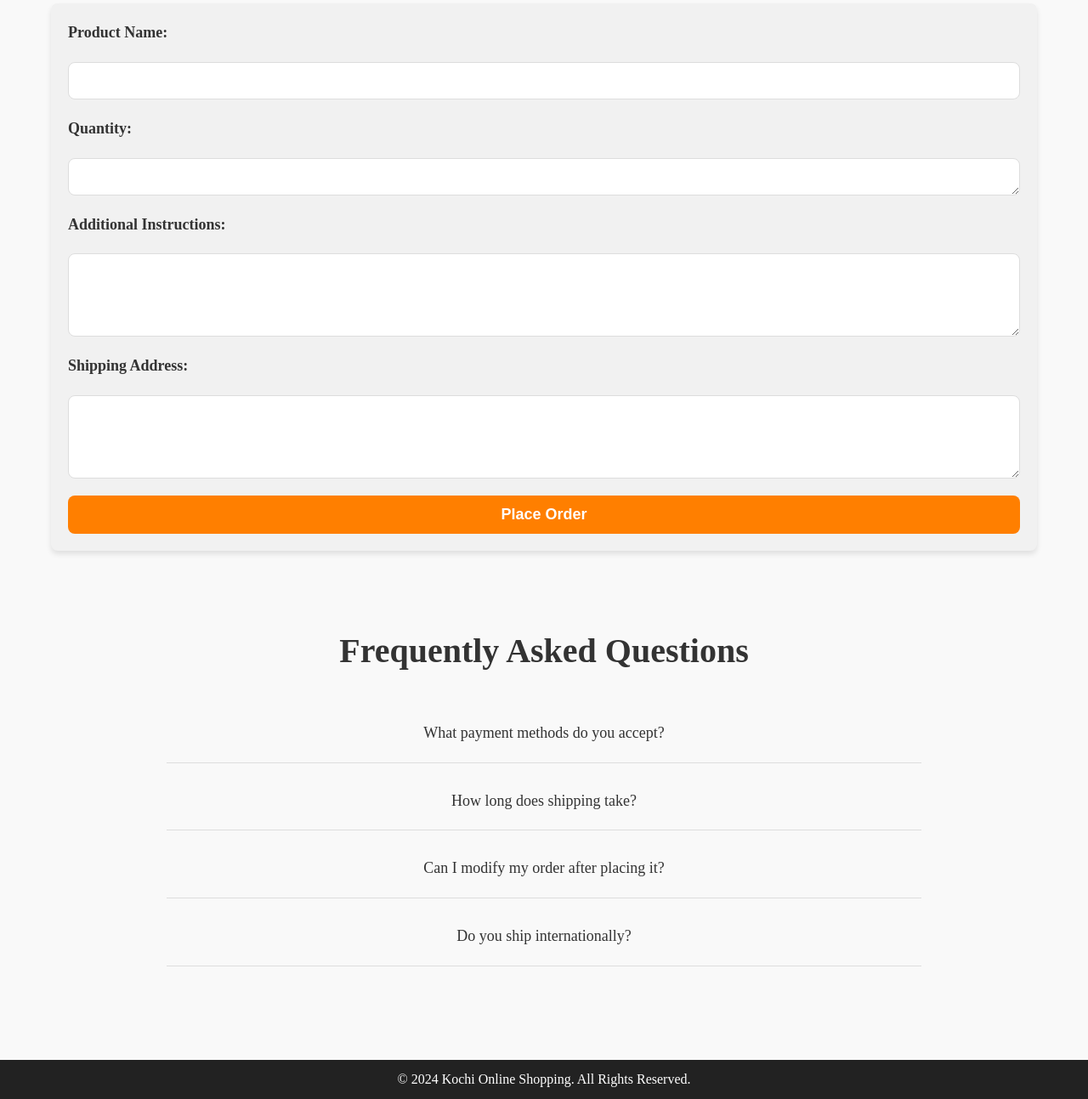
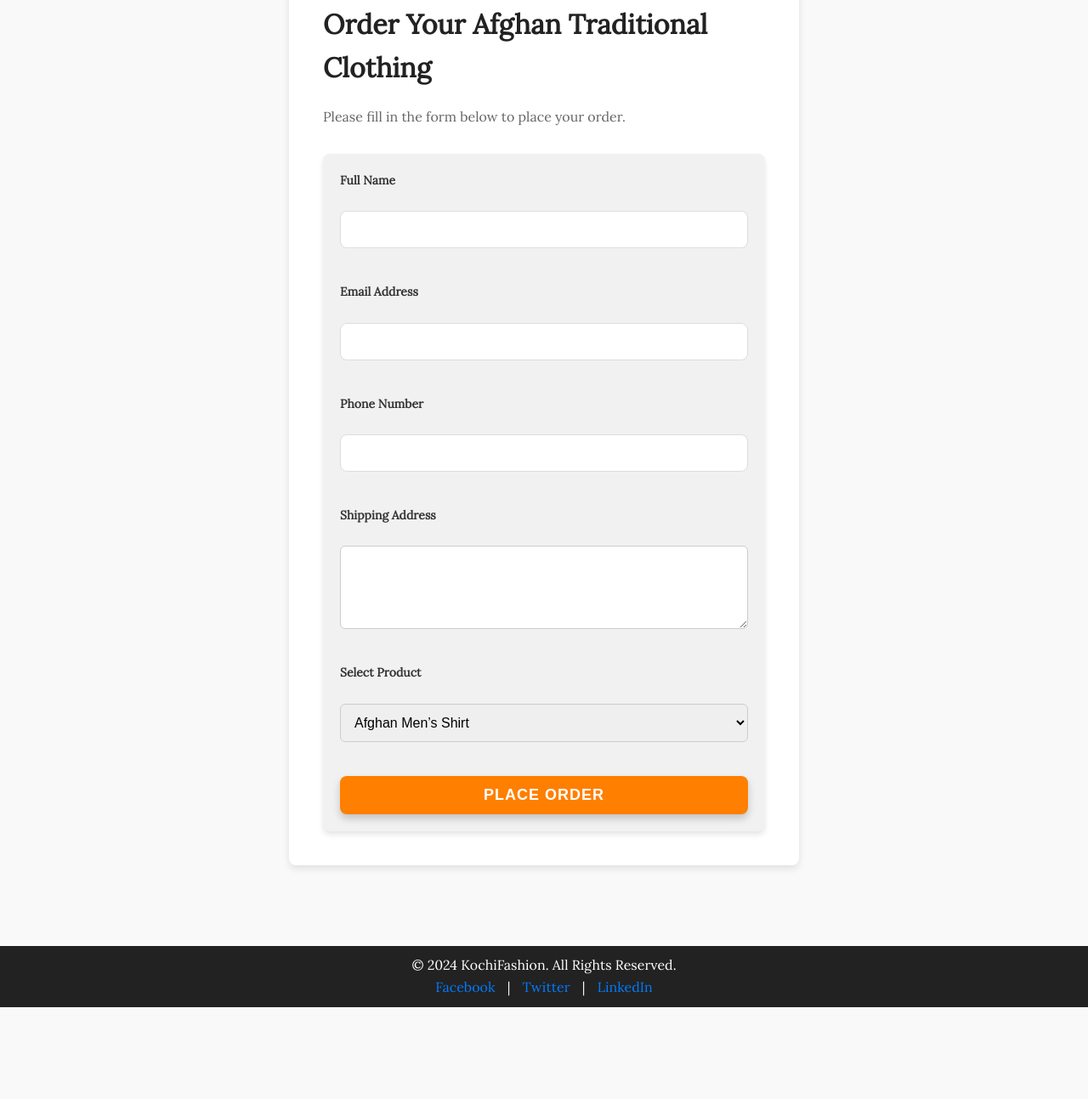
Before and after one commit to Sahabsamadi/Kochi-Fashion, a plain HTML site: page order.html in a window 1280 px wide. Shown: the part 166-1459 px from the top of the page at 85% size. After the commit the page ends 1351 px from the top, so only its background shows below. Drawn offline with Linux system fonts and the light colour scheme.

Commit message:
Update order.html

```diff
--- a/order.html
+++ b/order.html
@@ -3,8 +3,11 @@
 <head>
     <meta charset="UTF-8">
     <meta name="viewport" content="width=device-width, initial-scale=1.0">
+    <meta name="description" content="Kochi Online Shopping - Order Afghan Traditional Clothing Online.">
     <title>Order - Kochi Online Shopping</title>
+    <link href="https://fonts.googleapis.com/css2?family=Poppins:wght@600&family=Lora&display=swap" rel="stylesheet">
     <link rel="stylesheet" href="styles.css">
+    <link rel="icon" href="Kt.png" sizes="32x32" type="image/png">
 </head>
 <body>
    <!-- Navbar -->
@@ -25,57 +28,55 @@
     </div>
 </nav>
 
+   <!-- Order Form Section -->
+<section class="order-form">
+    <div class="order-content">
+        <h1>Order Your Afghan Traditional Clothing</h1>
+        <p>Please fill in the form below to place your order.</p>
 
-    <main class="container">
-        <h1>Place Your Order</h1>
-        <form action="#" method="post">
-            <label for="item">Product Name:</label>
-            <input type="text" id="item" name="item" required>
+        <form action="order.php" method="POST">
+            <label for="name">Full Name</label>
+            <input type="text" id="name" name="name" required>
 
-            <label for="quantity">Quantity:</label>
-            <textarea id="instructions" name="instructions" rows="1"></textarea>
+            <label for="email">Email Address</label>
+            <input type="email" id="email" name="email" required>
 
-            <label for="instructions">Additional Instructions:</label>
-            <textarea id="instructions" name="instructions" rows="4"></textarea>
+            <label for="phone">Phone Number</label>
+            <input type="text" id="phone" name="phone" required>
 
-            <label for="address">Shipping Address:</label>
+            <label for="address">Shipping Address</label>
             <textarea id="address" name="address" rows="4" required></textarea>
 
-            <input type="submit" value="Place Order">
-        </form><br>
+            <label for="product">Select Product</label>
+            <select id="product" name="product" required>
+                <option value="mens-shirt">Afghan Men’s Shirt</option>
+                <option value="womens-dress">Afghan Women’s Dress</option>
+                <option value="scarf">Afghan Scarf</option>
+            </select>
 
-        <section class="section">
-            <h2 class="section-title">Frequently Asked Questions</h2>
+            <button type="submit" class="cta-button">Place Order</button>
+        </form>
+    </div>
+</section>
+<!DOCTYPE html>
+<html lang="en">
+<head>
+    <meta charset="UTF-8">
+    <meta name="viewport" content="width=device-width, initial-scale=1.0">
+    <title>FAQs 2050</title>
+    <link rel="stylesheet" href="styles.css">
+</head>
+<body>
 
-            <div class="card">
-                <input type="checkbox" id="faq1" class="faq-toggle">
-                <label for="faq1" class="faq-question">What payment methods do you accept?</label>
-                <p class="faq-answer">We accept all major credit cards, PayPal, and bank transfers.</p>
-            </div>
+<br>
 
-            <div class="card">
-                <input type="checkbox" id="faq2" class="faq-toggle">
-                <label for="faq2" class="faq-question">How long does shipping take?</label>
-                <p class="faq-answer">Shipping typically takes 3-5 business days depending on your location.</p>
-            </div>
+<script src="docs.js"></script>
 
-            <div class="card">
-                <input type="checkbox" id="faq3" class="faq-toggle">
-                <label for="faq3" class="faq-question">Can I modify my order after placing it?</label>
-                <p class="faq-answer">Once an order is placed, modifications are not possible. Please ensure all details are correct before submitting.</p>
-            </div>
-
-            <div class="card">
-                <input type="checkbox" id="faq4" class="faq-toggle">
-                <label for="faq4" class="faq-question">Do you ship internationally?</label>
-                <p class="faq-answer">Yes, we offer international shipping to most countries. Please check the shipping policy for more details.</p>
-            </div>
-        </section>
-
-    </main>
-
-    <footer class="footer">
-        © 2024 Kochi Online Shopping. All Rights Reserved.
-    </footer>
+<footer>
+    <p>&copy; 2024 KochiFashion. All Rights Reserved.</p>
+    <div class="social">
+        <a href="#">Facebook</a> | <a href="#">Twitter</a> | <a href="#">LinkedIn</a>
+    </div>
+</footer>
 </body>
 </html>
```
